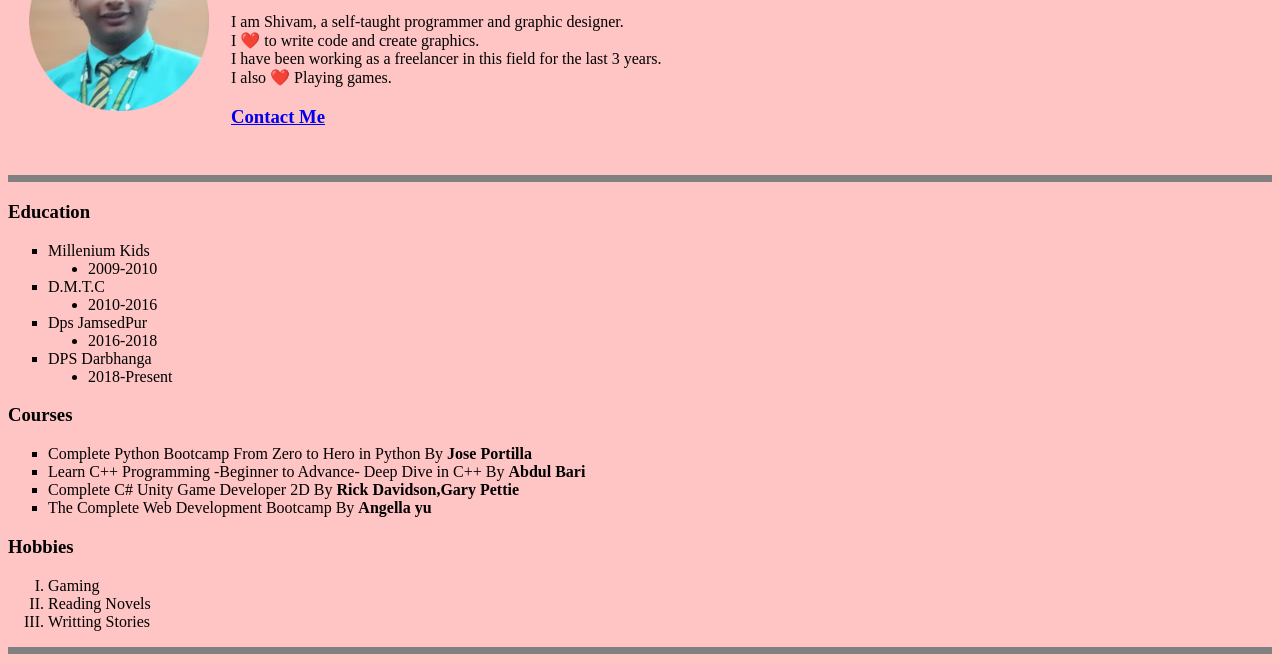
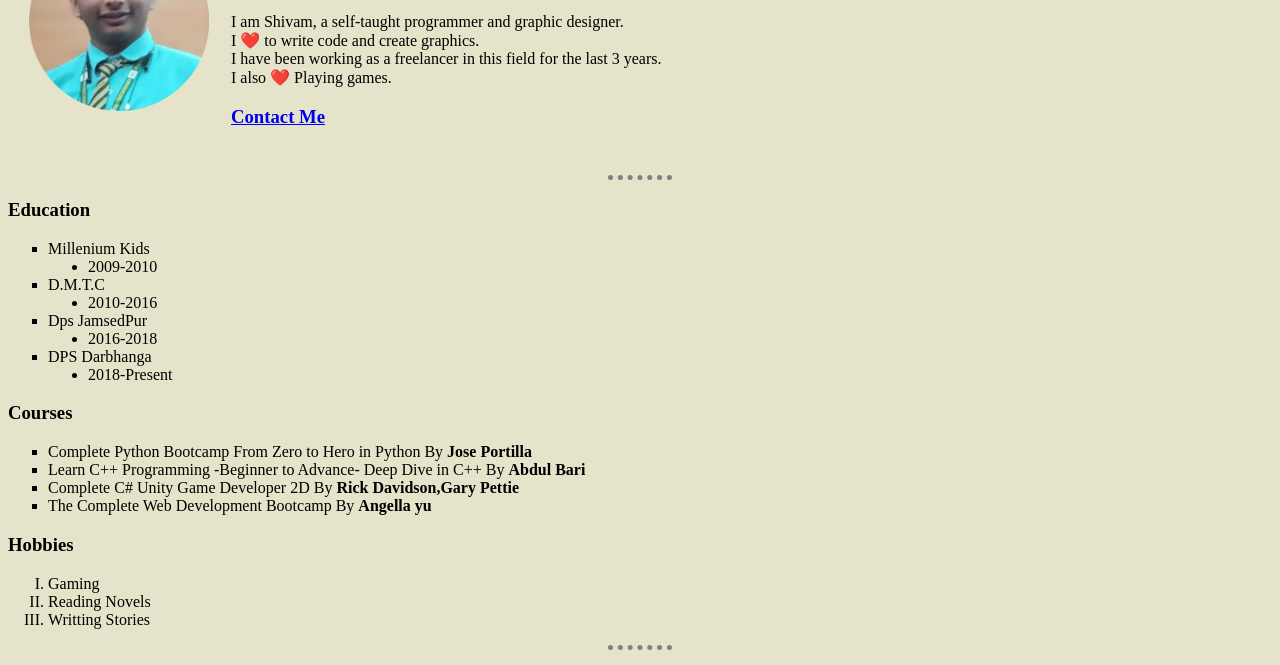
Before and after one commit to shivamthedev/cv, a plain HTML site: page index.html in a window 1280 px wide. Shown: the part 130-795 px from the top of the page. Drawn offline with Linux system fonts and the light colour scheme.

Commit message:
changed CSS

```diff
--- a/index.html
+++ b/index.html
@@ -2,13 +2,28 @@
 <html lang="en">
 
 <head>
-  <meta charset="UTF-8" />
-  <meta http-equiv="X-UA-Compatible" content="IE=edge" />
-  <meta name="viewport" content="width=device-width, initial-scale=1.0" />
+  <meta charset="UTF-8">
+  <meta http-equiv="X-UA-Compatible" content="IE=edge">
+  <meta name="viewport" content="width=device-width, initial-scale=1.0">
   <title>😎Shivam's Personal Site</title>
+
+  <style>
+    body{
+      background-color:#E5E3C9;
+    }
+    hr{
+      background-color: none;
+      border-style: none;
+      border-top-style: dotted;
+      border-color: gray;
+      width: 5%;
+      border-width: 5px;
+    }
+  </style>
+
 </head>
 
-<body bgcolor="#ffc4c4">
+<body>
   <table cellspacing="20">
     <tr>
       <td>
@@ -32,7 +47,7 @@
       </td>
     </tr>
   </table>
-  <hr size="7" noshade>
+  <hr>
   <h3>Education</h3>
   <ul type="square">
     <li>
@@ -85,7 +100,7 @@
     <li>Reading Novels</li>
     <li>Writting Stories</li>
   </ol>
-  <hr size="7" noshade />
+  <hr>
   <h3>Work Experience</h3>
   <table cellspacing="20">
     <thead>
@@ -108,7 +123,7 @@
       </tr>
     </tbody>
   </table>
-  <hr size="7" noshade />
+  <hr>
   <h3>Skills</h3>
   <table cellspacing="20">
     <tr>
```
Also changed, not shown: contact.html (+2 -2 lines).
